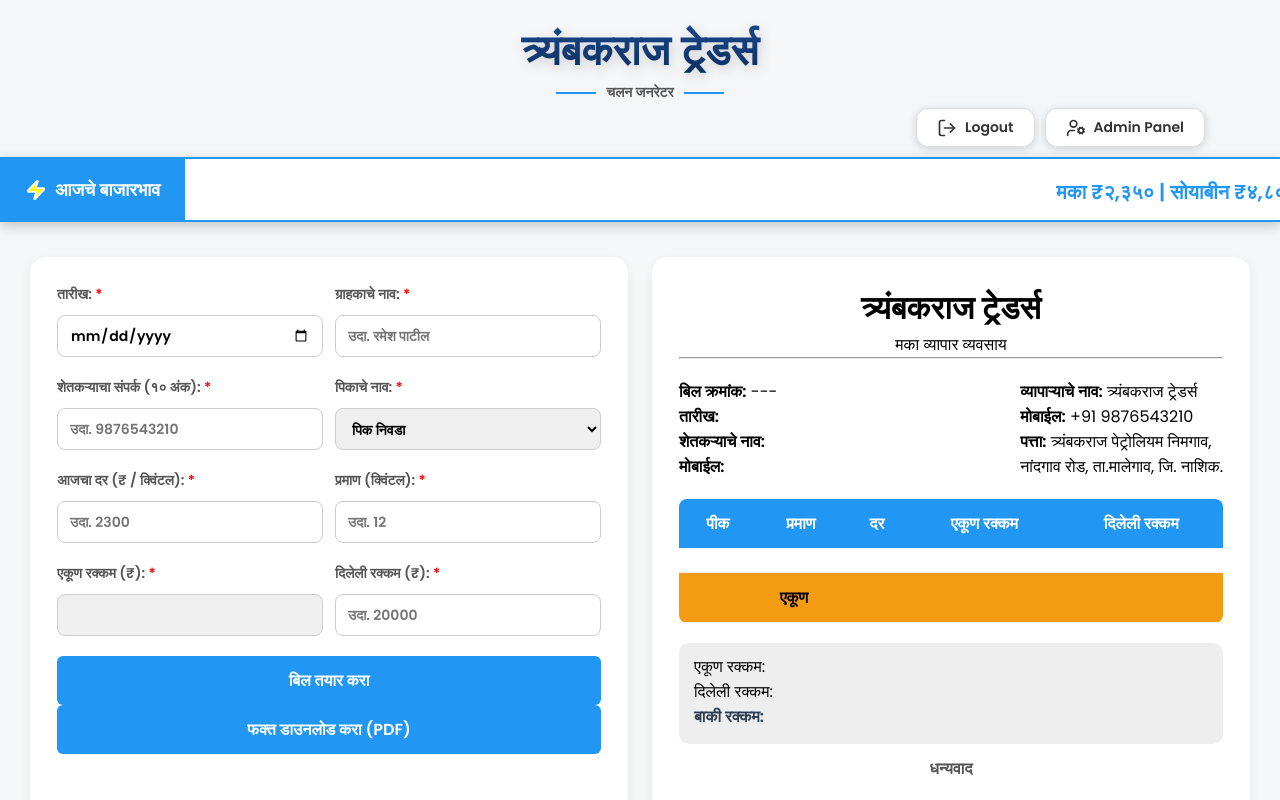
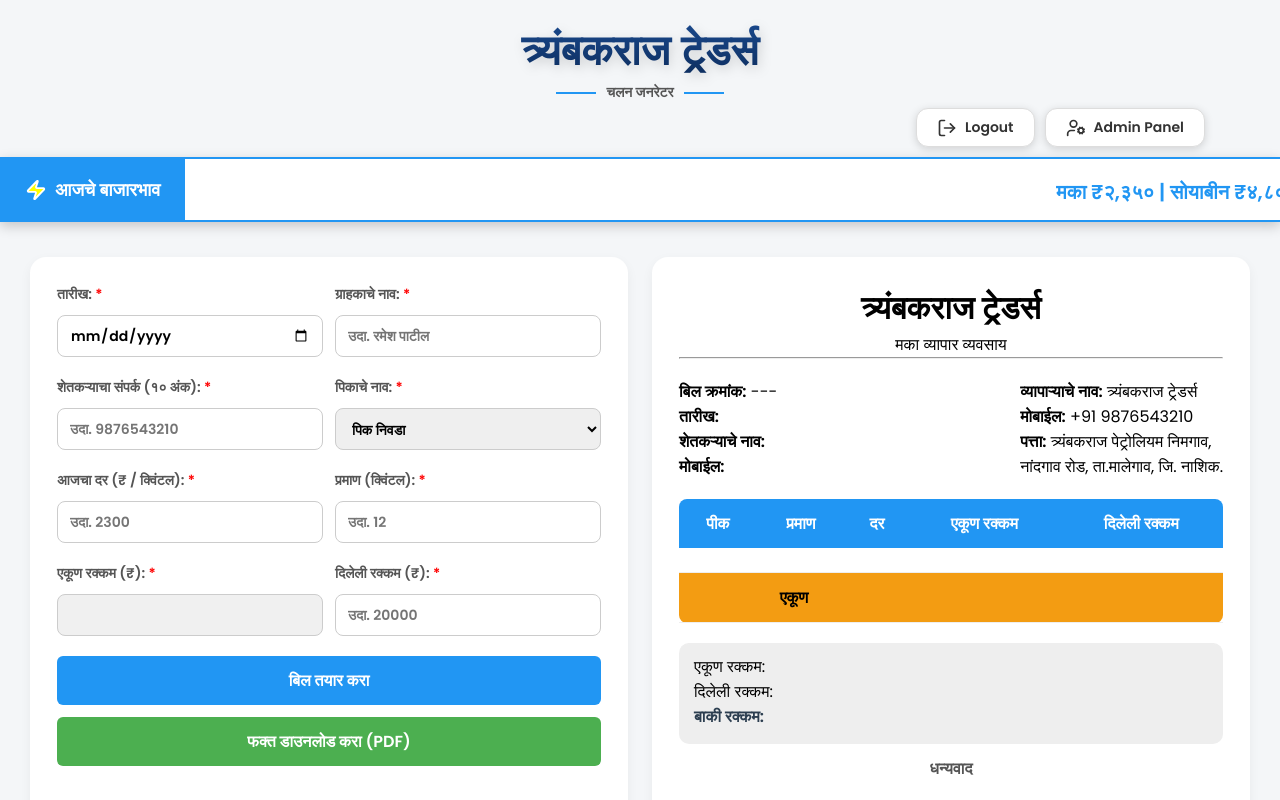
Before and after one commit to malusare-pratham/trambak-traders, a React (Create React App) app in the folder frontend/: page /dashboard in a window 1280 px wide. Shown: the top 800 px of the page. Built offline with nearby package versions, Linux system fonts and the light colour scheme; no server answers; sample sign-in values are in the browser's storage.

Commit message:
Remove unnecessary div around action buttons

```diff
--- a/frontend/src/components/dashboard/Invoice.jsx
+++ b/frontend/src/components/dashboard/Invoice.jsx
@@ -278,7 +278,6 @@ const Invoice = () => {
               </div>
             </div>
 
-            <div className="form-actions">
             <button type="button" onClick={handleBillCreate} className="submit-btn">
               बिल तयार करा
             </button>
@@ -286,11 +285,11 @@ const Invoice = () => {
             <button
               type="button"
               onClick={downloadPDF}
-              className="submit-btn pdf-btn"
+              className="submit-btn"
+              style={{ marginTop: "12px", backgroundColor: "#4CAF50" }}
             >
               फक्त डाउनलोड करा (PDF)
             </button>
-            </div>
           </form>
           {error && <p className="error-msg">{error}</p>}
         </div>
```
